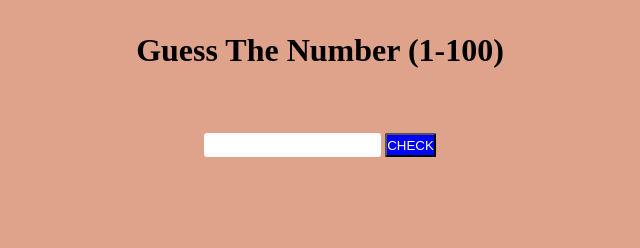
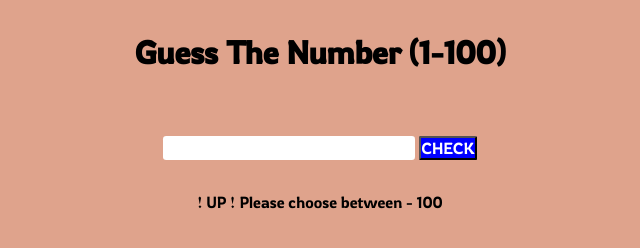
Before and after one commit to eminbulbul/find_the_number_game, a plain HTML site: page index.html in a window 1280 px wide. Both pictures are taken after a click on the button "CHECK". Shown: the whole page, without its empty margins (320-960 px from the left). Drawn offline with Linux system fonts and the light colour scheme.

Commit message:
exercises ended

```diff
--- a/App.js
+++ b/App.js
@@ -1 +1,29 @@
 let holdNumber = Math.floor(Math.random() * 101);
+let takenNumber = document.getElementById('number');
+let magicHat = document.getElementById('hat');
+let result = document.getElementById('r_number');
+let attempNumber = document.getElementById('attemp');
+let counter = 0;
+let buttonCheck = document.getElementById('c_button');
+let upper = document.getElementById('upper');
+
+
+buttonCheck.addEventListener("click", () => {
+
+    if (holdNumber > Number(takenNumber.value)) {
+        upper.innerText = `! UP ! Please choose between ${takenNumber.value} - 100 `;
+        counter++;
+
+    } else if (holdNumber < Number(takenNumber.value)) {
+        upper.innerText = `! DOWN ! Please choose between 0 - ${takenNumber.value} `;
+        counter++;
+
+    } else if (holdNumber == Number(takenNumber.value)) {
+        upper.style.display = 'none';
+        counter++;
+        magicHat.style.display = 'block';
+        attempNumber.innerHTML = 'Your attempt number is : ' + counter;
+        result.innerHTML = 'Number was :' + holdNumber;
+    }
+
+});
--- a/index.html
+++ b/index.html
@@ -7,18 +7,23 @@
     <meta name="viewport" content="width=device-width, initial-scale=1.0">
     <title>Guess the Number</title>
     <link rel="stylesheet" href="./style.css">
+    <link rel="preconnect" href="https://fonts.googleapis.com">
+    <link rel="preconnect" href="https://fonts.gstatic.com" crossorigin>
+    <link href="https://fonts.googleapis.com/css2?family=Rowdies:wght@300&display=swap" rel="stylesheet">
 </head>
 
 <body>
     <div id="container">
         <div id="header">
-            <h1>Guess The Number (1-100)</h1>
+            <h1 style="font-size: 2rem;">Guess The Number (1-100)</h1>
         </div>
 
         <div id="but_int">
             <input type="text" id="number">
             <button id="c_button">CHECK</button>
         </div>
+        <span id="upper"></span>
+
         <div id="img">
             <img id="hat" src="./img/magic_hat_PNG59.png" alt="magic_hat">
         </div>
--- a/style.css
+++ b/style.css
@@ -2,6 +2,8 @@
     margin: 0;
     padding: 0;
     box-sizing: border-box;
+    font-family: 'Rowdies', cursive;
+    font-size: 1rem;
 }
 
 body {
```
